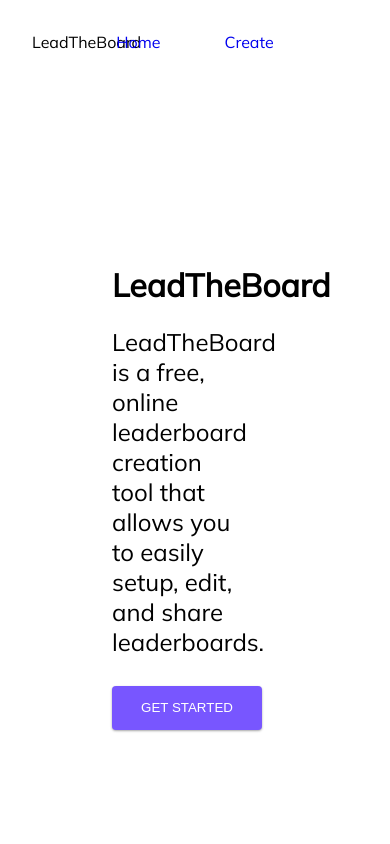
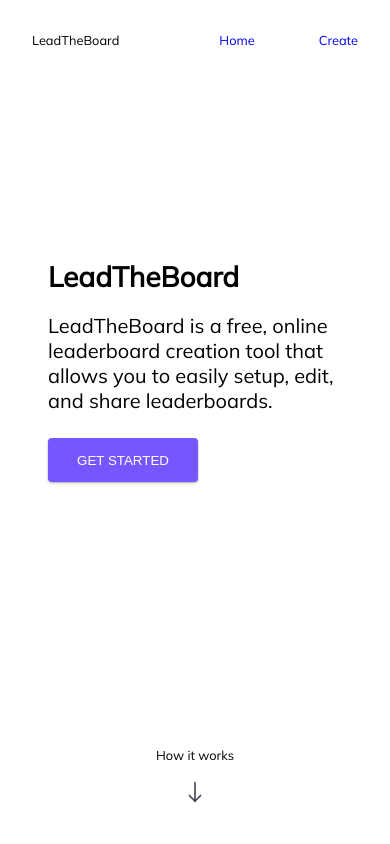
Before and after one commit to jskidev/reactBoard, a React (Create React App) app in the folder client/: page / in a window 390 px wide. Shown: the top 844 px of the page. Built offline with nearby package versions, Linux system fonts and the light colour scheme.

Commit message:
mobile responsiveness

```diff
--- a/client/src/App.css
+++ b/client/src/App.css
@@ -51,7 +51,8 @@ nav a:visited {
 
 .homeBanner {
   display: flex;
-  padding: 10rem 2rem;
+  padding: 10rem 0rem;
+  flex-grow: 0.95;
 }
 
 .homeBannerLeft {
@@ -154,3 +155,138 @@ nav a:visited {
     opacity: 100;
   }
 }
+
+.panelHeader {
+  text-align: center;
+  position: relative;
+  top: -75px;
+  display: flex;
+  flex-wrap: wrap;
+  justify-content: center;
+}
+
+.panelHeader h3 {
+  font-weight: 400;
+  width: 100%;
+}
+
+.panelHeader img {
+  animation-duration: 3s;
+  animation-name: arrowDown;
+  animation-iteration-count:infinite;
+}
+
+@keyframes arrowDown {
+  0% {
+    transform: translateY(0px);
+  }
+
+  50% {
+    transform: translateY(20px);
+  }
+
+  100% {
+    transform: translateY(0px);
+  }
+}
+
+.bannerWrapper {
+  height: 100vh;
+  display: flex;
+  flex-direction: column;
+  padding: 0rem 2rem 0rem 2rem;
+}
+
+@media only screen and (max-width: 1300px) {
+  .homeBannerRight img {
+    width: 100%;
+  }
+  .homeBannerLeft h2 {
+    width: 100%;
+  }
+}
+
+@media only screen and (max-width: 1100px) {
+  .homeBannerRight {
+    display: none;
+  }
+  .homeBannerLeft {
+    width: 60%;
+  }
+}
+
+@media only screen and (max-width: 875px) {
+  .homeBannerLeft {
+    width: 100%;
+  }
+}
+
+@media only screen and (max-width: 700px) {
+  nav ul {
+    padding: 2rem 0rem;
+    text-align: right;
+  }
+}
+
+@media only screen and (max-width: 600px) {
+  .homeBannerLeft {
+    padding: 0rem 1rem;
+  }
+}
+
+@media only screen and (max-width: 450px) {
+  .homeBannerLeft h1 {
+    font-size: 1.75em;
+  }
+  .homeBannerLeft h2 {
+    font-size: 1.25em;
+  }
+  .panelHeader h3 {
+    font-size: 0.8em;
+  }
+  nav {
+    font-size: 0.8rem;
+  }
+}
+
+@media only screen and (max-width: 350px) {
+  nav a {
+    padding: 2rem 1rem;
+  }
+  nav span p {
+    padding: 2rem 1rem;
+  }
+}
+
+/*HEIGHT*/
+@media only screen and (max-height: 1100px) {
+  .homeBanner {
+    flex-grow: 0.90;
+  }
+}
+
+@media only screen and (max-height: 950px) {
+  .homeBanner {
+    flex-grow: 0.80;
+  }
+}
+
+@media only screen and (max-height: 780px) {
+  .homeBanner {
+    padding: 4rem 0rem;
+    flex-grow: 0.80;
+  }
+}
+
+@media only screen and (max-height: 615px) {
+  .homeBanner {
+    padding: 2rem 0rem;
+    flex-grow: 0.80;
+  }
+}
+
+@media only screen and (max-height: 500px) {
+  .homeBanner {
+    flex-grow: 0.75;
+  }
+}
--- a/client/src/index.css
+++ b/client/src/index.css
@@ -4,4 +4,5 @@ body, html {
   margin: 0;
   font-family: 'Mulish', sans-serif;
   overflow-x: hidden;
+  scroll-behavior: smooth;
 }
--- a/client/src/pages/Create.js
+++ b/client/src/pages/Create.js
@@ -96,7 +96,7 @@ class Create extends React.Component {
                         )
                     }
                     <button type="button" onClick={this.addParticipant}>Add Participant</button>
-                    <motion.button whileHover={{ scale: 1.1 }} whileTap={{ scale: 0.9 }} type="submit" value="Submit">Submit </motion.button>
+                    <button type="submit" value="Submit">Submit </button>
                 </form>
             </>
         );
--- a/client/src/pages/Home.js
+++ b/client/src/pages/Home.js
@@ -1,6 +1,7 @@
 import React, {useState, useEffect} from 'react';
 import '../App.css';
 import logo from '../images/jumbotronCrop.png';
+import arrow from '../images/arrowDown.svg';
 import { motion } from "framer-motion"
 
 function Home() {
@@ -28,6 +29,7 @@ function Home() {
 
   return (
     <div>
+      <div className="bannerWrapper">
         <div className="homeBanner">
           <motion.div animate={{ translateX: [-150, 0], opacity: [0, 1] }} transition={{ ease: "easeOut", duration: 2 }} className="homeBannerLeft">
             <h1>LeadTheBoard</h1>
@@ -42,7 +44,17 @@ function Home() {
             <img alt="Woman in front of leaderboard" src={logo} />
           </motion.div>
         </div>
+        <div className="panelHeader">
+        <h3>
+          How it works
+        </h3>
+        <a href="#HowItWorks"><img alt="Down Arrow" src={arrow} width="30px"/></a>
+    </div>
+    </div>
+
+
     <div className="panel">
+      <a name="HowItWorks"></a>
       <div className={panel1Visible ? 'panelContent easeInLeft' : 'panelContent'}>
         <h3>
           Create
```
Also changed, not shown: client/src/images/arrowDown.svg (added), 19 other files (tests, documents, lock files or other folders). Lines whose indentation alone changed are shown as unchanged.
